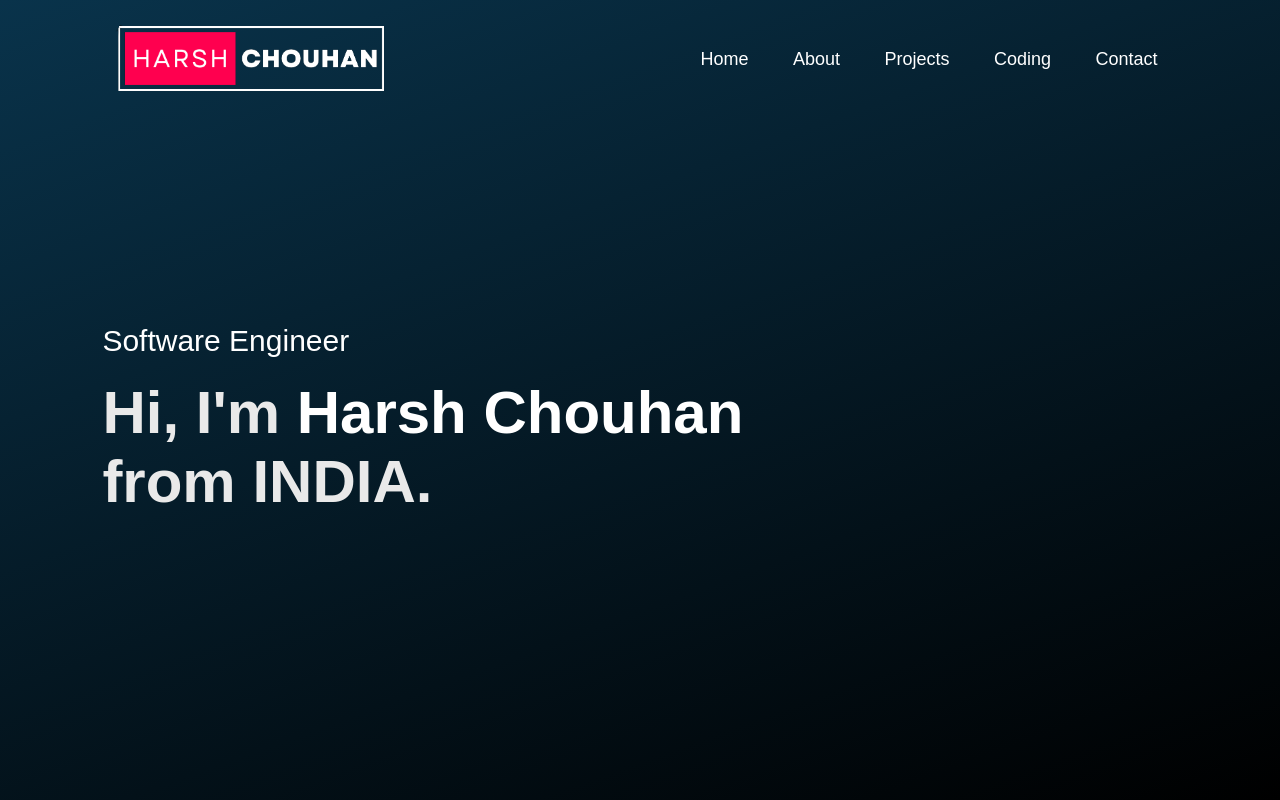
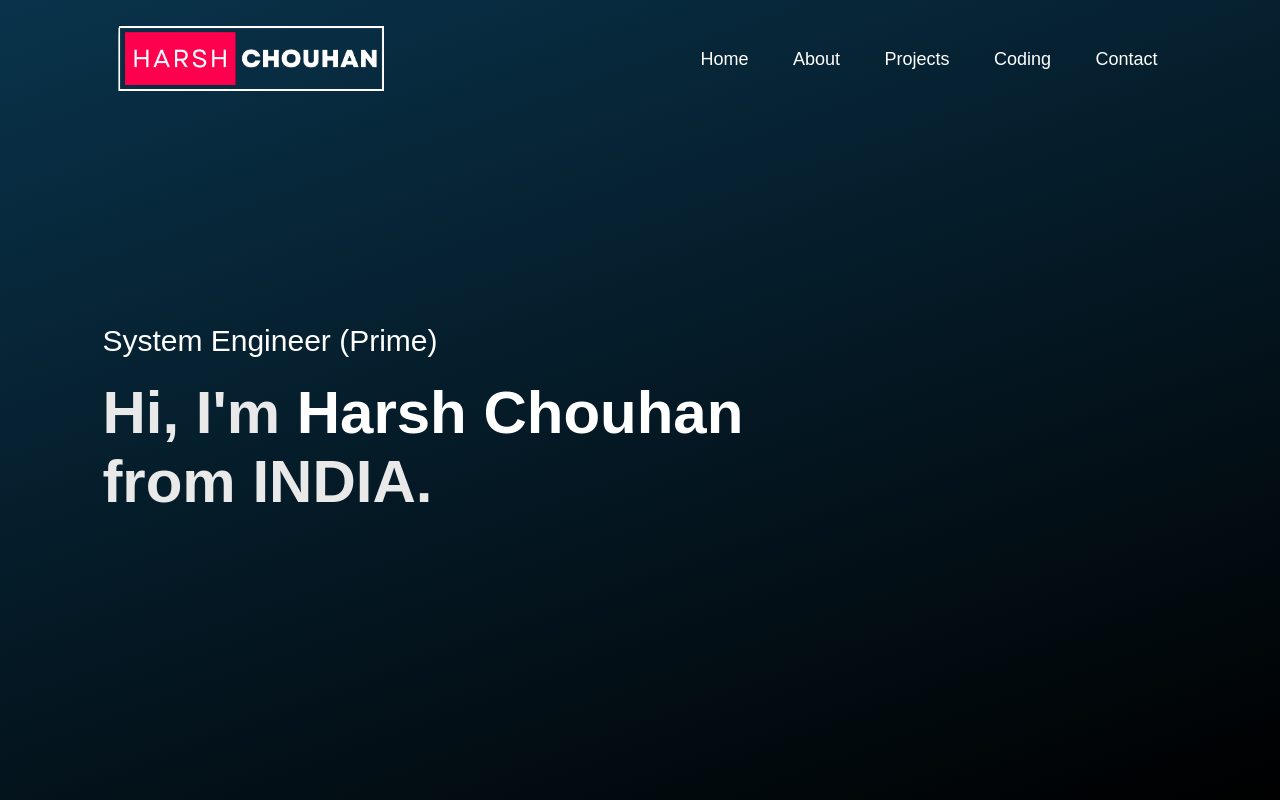
Before and after one commit to harshchouhan3122/Portfolio-Website, a plain HTML site: page index.html in a window 1280 px wide. Shown: the top 800 px of the page. Drawn offline with Linux system fonts and the light colour scheme.

Commit message:
Experience Correction

```diff
--- a/index.html
+++ b/index.html
@@ -30,7 +30,7 @@
 
             </nav>
             <div class="header-text">
-                <p> <span>Software Engineer</span></p>
+                <p> <span>System Engineer (Prime)</span></p>
                 <!-- <h1>Hi, I'm <span> Harsh </span> <br> Chouhan from INDIA. </h1> -->
                 <h1> <span> Hi, I'm </span> Harsh Chouhan  <br> <span> from INDIA. </span> </h1>
             </div>
```
